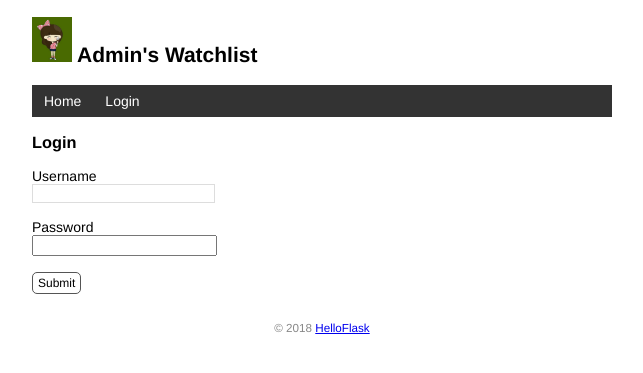
After one commit to echoyang7/watchlist, a Flask app: page /login in a window 1280 px wide. The commit adds this page. Shown: the top 373 px of the page, without its empty margins (318-961 px from the left). Run offline with Flask 2, Linux system fonts and the light colour scheme; data comes from the database, SQL or seed files in the repository; both versions use the stored data as it was after the commit.

Commit message:
User authentication with Flask-Login

```diff
--- a/app.py
+++ b/app.py
@@ -2,7 +2,8 @@ from flask import Flask,render_template,request,url_for,redirect,flash
 from flask_sqlalchemy import SQLAlchemy
 import os
 import click
-
+from werkzeug.security import generate_password_hash,check_password_hash
+from flask_login import LoginManager,UserMixin,login_user,login_required,logout_user,current_user
 app = Flask(__name__)
 
 
@@ -10,15 +11,50 @@ app.config['SQLALCHEMY_DATABASE_URI'] = 'sqlite:///' + os.path.join(app.root_pat
 app.config['SQLALCHEMY_TRACK_MODIFICATIONS'] = False
 app.config['SECRET_KEY'] = 'jiubugaosuni'
 db = SQLAlchemy(app)
+login_manager = LoginManager(app)
+login_manager.login_view = 'login'
 
 
-class User(db.Model): # 表名将会是 user（自动生成，小写处理）
+class User(db.Model,UserMixin): # 表名将会是 user（自动生成，小写处理）
     id = db.Column(db.Integer, primary_key=True) # 主键
     name = db.Column(db.String(20)) # 名字
+    username = db.Column(db.String(20))
+    password_hash = db.Column(db.String(128))
+
+    def set_password(self,password):
+        self.password_hash = generate_password_hash(password)
+
+    def validate_password(self,password):
+        return check_password_hash(self.password_hash,password)
+
 class Movie(db.Model): # 表名将会是 movie
     id = db.Column(db.Integer, primary_key=True) # 主键
     title = db.Column(db.String(60)) # 电影标题
     year = db.Column(db.String(4)) # 电影年份
+
+#执行 flask admin 命令，输入用户名和密码后，即可创建管理员账户。
+@app.cli.command()
+@click.option('--username',prompt=True,help='The username used to lohin')
+@click.option('--password',prompt=True,hide_input=True,confirmation_prompt=True,help='The password used to login')
+def admin(username,password):
+    db.create_all()
+    user = User.query.first()
+    if user is not None:
+        click.echo('Updating user...')
+        user.username = username
+        user.set_password(password)
+    else:
+        click.echo('Creating user...')
+        user = User(username=username,name='Admin') #管理员默认名字Admin
+        user.set_password(password)
+        db.session.add(user)
+    db.session.commit()
+    click.echo('Done')
+
+@login_manager.user_loader
+def load_user(user_id): # 创建用户加载回调函数，接受用户ID作为参数
+    user = User.query.get(int(user_id)) # 用ID作为User模型的主键查询对应的用户
+    return user # 返回用户对象
 
 @app.context_processor
 def inject_user():
@@ -35,6 +71,8 @@ def page_not_found(e):
 @app.route('/', methods=['GET','POST'])
 def index():
     if request.method == 'POST':
+        if not current_user.is_authenticated:   #如果当前用户未认证
+            return redirect(url_for('index'))   #重定向到主页
         title = request.form.get('title')
         year = request.form.get('year')
         if not title or not year or len(year)>4 or len(title)>60:
@@ -48,7 +86,53 @@ def index():
     movies = Movie.query.all()
     return render_template('index.html',movies=movies)
 
+@app.route('/settings',methods=['GET','POST'])
+@login_required
+def settings():
+    if request.method == 'POST':
+        name = request.form['name']
+
+        if not name or len(name)>20:
+            flash('Invalid input')
+            return redirect(url_for('settings'))
+        current_user.name = name
+        # current_user 会返回当前登录用户的数据库记录对象
+        # 等同于下面的说法
+        # user = User.query.first()
+        # user.name = name
+        db.session.commit()
+        flash('Settings updated')
+        return redirect(url_for('index'))
+    return render_template('settings.html')
+
+@app.route('/login',methods=['GET','POST'])
+def login():
+    if request.method == 'POST':
+        username = request.form['username']
+        password = request.form['password']
+        if not username or not password:
+            flash('Invalid input')
+            return redirect(url_for('login'))
+
+        user = User.query.first()
+        if username == user.username and user.validate_password(password):
+            login_user(user)#登入用户
+            flash('Login success')
+            return redirect(url_for('index'))
+
+        flash('Invalid username or password')
+        return redirect(url_for('login'))
+    return render_template('login.html')
+
+@app.route('/logout')
+@login_required #登陆保护
+def logout():
+    logout_user()
+    flash('Goodbye')
+    return redirect(url_for('index'))
+
 @app.route('/movie/edit/<int:movie_id>',methods=['GET','POST'])
+@login_required
 def edit(movie_id):
     movie = Movie.query.get_or_404(movie_id)
 
@@ -67,12 +151,21 @@ def edit(movie_id):
     return render_template('edit.html',movie=movie)
 
 @app.route('/movie/delete/<int:movie_id>',methods=['POST'])
+@login_required
 def delete(movie_id):
     movie = Movie.query.get_or_404(movie_id)
     db.session.delete(movie)
     db.session.commit()
     flash('Item delete')
     return redirect(url_for('index'))
+
+@app.cli.command()
+@click.option('--drop',is_flag=True,help='Create after drop')
+def initdb(drop):
+    if drop:
+        db.drop_all()
+    db.create_all()
+    click.echo('Initialized database')
 
 @app.cli.command()
 def forge():
--- a/templates/base.html
+++ b/templates/base.html
@@ -20,6 +20,12 @@
     <nav>
         <ul>
             <li><a href="{{ url_for('index') }}">Home</a></li>
+            {% if current_user.is_authenticated %}
+                <li><a href="{{ url_for('settings') }}">Settings</a></li>
+                <li><a href="{{ url_for('logout') }}">Logout</a></li>
+            {% else %}
+                <li><a href="{{ url_for('login') }}">Login</a></li>
+            {% endif %}
         </ul>
     </nav>
     {% block content %}{% endblock %}
--- /dev/null
+++ b/templates/login.html
@@ -0,0 +1,13 @@
+{% extends 'base.html' %}
+
+{% block content %}
+<h3>Login</h3>
+<form method="post">
+    Username<br>
+    <input type="text" name="username" required><br><br>
+    Password<br>
+    <!-- 密码输入框的 type 属性使用 password，会将输入值显示为圆点 -->
+    <input type="password" name="password" required><br><br>
+    <input class="btn" type="submit" name="submit" value="Submit">
+</form>
+{% endblock %}
```
Also changed, not shown: templates/index.html (+8 -4 lines), templates/settings.html (added, +9 -0 lines), data.db.
